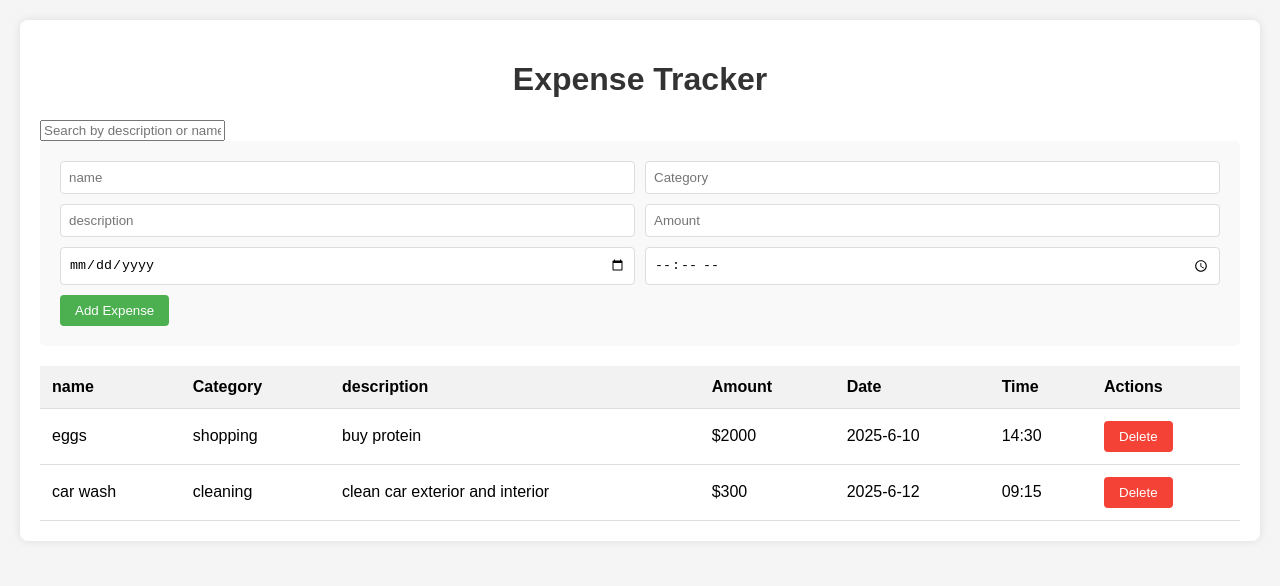
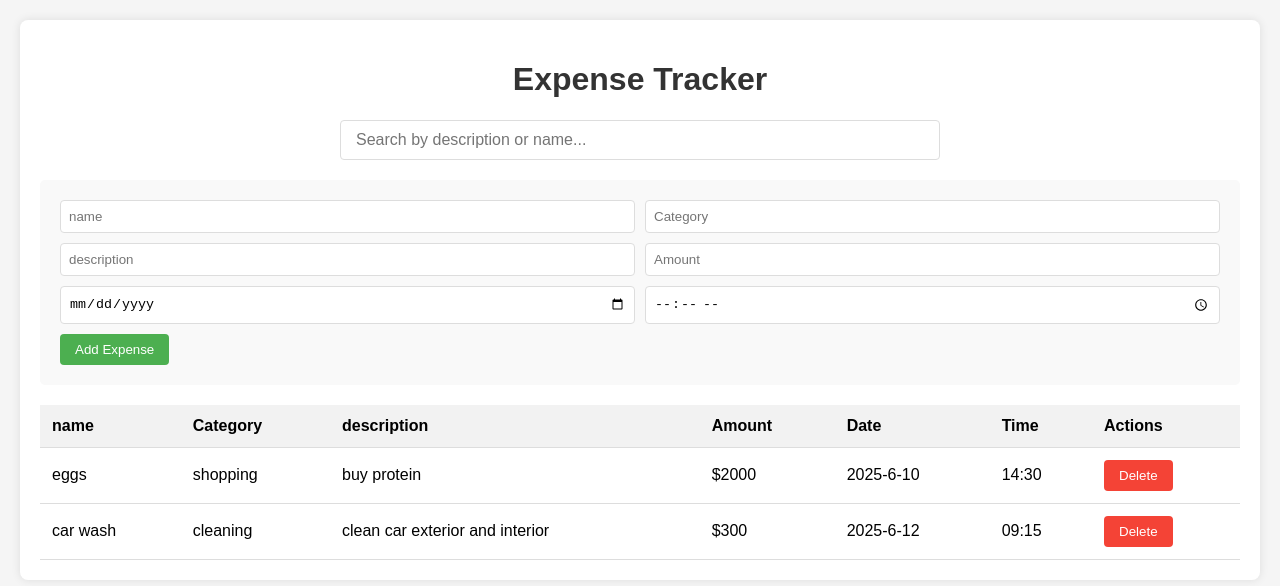
Before and after one commit to Nakara4/expense-tracker, a React (Vite) app: page / in a window 1280 px wide. Shown: the top 586 px of the page. Built offline with nearby package versions, Linux system fonts and the light colour scheme.

Commit message:
added css for search filter

```diff
--- a/src/index.css
+++ b/src/index.css
@@ -84,3 +84,23 @@ button {
   .delete-btn:hover {
     background-color: #d32f2f;
   }
+
+  .search-container {
+    margin: 0 auto 20px;
+    max-width: 600px;
+  }
+
+  .search-input {
+    width: 100%;
+    padding: 10px 15px;
+    border: 1px solid #ddd;
+    border-radius: 4px;
+    font-size: 16px;
+    box-sizing: border-box;
+  }
+
+  .search-input:focus {
+    outline: none;
+    border-color: #646cff;
+    box-shadow: 0 0 0 2px rgba(100, 108, 255, 0.2);
+  }
```
